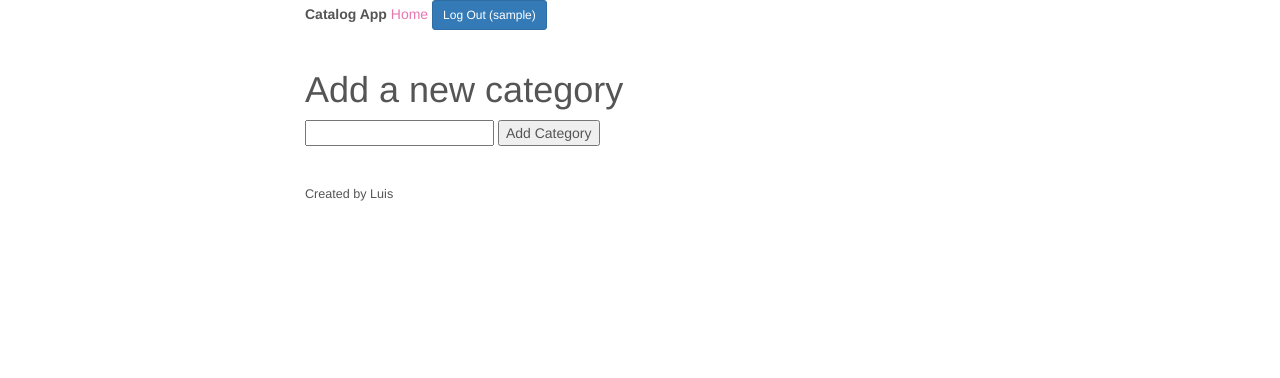
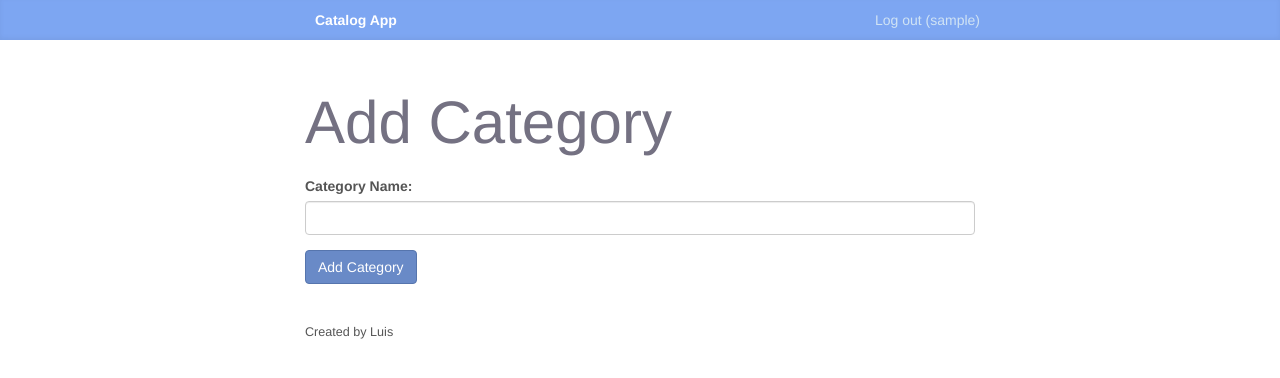
Before and after one commit to luis-rubio/item-catalog-app, a Flask app: page /catalog/new/ in a window 1280 px wide. Shown: the top 378 px of the page. Run offline with Flask 2, Linux system fonts and the light colour scheme; the visitor is signed in with stand-in values (Sample User, id 1); some libraries are stand-ins or nearby versions.

Commit message:
Add template structure to html templates

```diff
--- a/static/app.css
+++ b/static/app.css
@@ -1,25 +1,3 @@
-a {
-  color: #e876af;
-  text-decoration: none;
-}
-
-a:hover,
-a:focus {
-  color: #f589bf;
-  text-decoration: underline;
-}
-
-footer a {
-  color: #6e91d3;
-  text-decoration: none;
-}
-
-footer a:hover,
-footer a:focus {
-  color: #6e91d3;
-  text-decoration: underline;
-}
-
 /*
  * Override Bootstrap's default container.
  */
@@ -38,13 +16,42 @@ body {
   color: #555;
 }
 
-.latest_items {
-  color: #acaab5;
+h3 {
+  margin-top: 0;
+  font-family: "Helvetica Neue", Helvetica, Arial, sans-serif;
+  font-weight: normal;
+  color: #48302f;
 }
+
+a {
+  color: #e876af;
+  text-decoration: none;
+}
+
+a:hover,
+a:focus {
+  color: #f589bf;
+  text-decoration: underline;
+}
+
+/*
+ * Footer
+ */
 
 footer {
   padding-top: 40px;
   font-size: 0.9em;
+}
+
+footer a {
+  color: #6e91d3;
+  text-decoration: none;
+}
+
+footer a:hover,
+footer a:focus {
+  color: #6e91d3;
+  text-decoration: underline;
 }
 
 /*
@@ -58,6 +65,20 @@ footer {
 }
 
 /* Nav links */
+.app-nav-logo {
+  position: relative;
+  display: inline-block;
+  padding: 10px;
+  font-weight: bold;
+  color: #fff;
+}
+
+.app-nav-logo:hover,
+.app-nav-logo:focus {
+  color: #efdee7;
+  text-decoration: none;
+}
+
 .app-nav-item {
   position: relative;
   display: inline-block;
@@ -68,7 +89,8 @@ footer {
 
 .app-nav-item:hover,
 .app-nav-item:focus {
-  color: #fff;
+  color: #e876af;
+  background-color: #e2e2e2;
   text-decoration: none;
 }
 
@@ -113,124 +135,52 @@ footer {
   color: #999;
 }
 
-a {
-  color: #e876af;
-  text-decoration: none;
-}
-
-a:hover,
-a:focus {
-  color: #f589bf;
-  text-decoration: underline;
-}
-
-footer a {
-  color: #6e91d3;
-  text-decoration: none;
-}
-
-footer a:hover,
-footer a:focus {
-  color: #6e91d3;
-  text-decoration: underline;
-}
-
 /*
- * Override Bootstrap's default container.
+ * bootstrap custom button
  */
 
-@media (min-width: 1200px) {
-  .container {
-    width: 700px;
-  }
-}
+ .btn-app {
+   color: #ffffff;
+   background-color: #698AC7;
+   border-color: #5675AD;
+ }
 
-/*
- * Globals
- */
+ .btn-app:hover,
+ .btn-app:focus,
+ .btn-app:active,
+ .btn-app.active,
+ .open .dropdown-toggle.btn-app {
+   color: #ffffff;
+   background-color: #5671A3;
+   border-color: #5675AD;
+ }
 
-body {
-  color: #555;
-}
+ .btn-app:active,
+ .btn-app.active,
+ .open .dropdown-toggle.btn-app {
+   background-image: none;
+ }
 
-h3 {
-  margin-top: 0;
-  font-family: "Helvetica Neue", Helvetica, Arial, sans-serif;
-  font-weight: normal;
-  color: #48302f;
-}
+ .btn-app.disabled,
+ .btn-app[disabled],
+ fieldset[disabled] .btn-app,
+ .btn-app.disabled:hover,
+ .btn-app[disabled]:hover,
+ fieldset[disabled] .btn-app:hover,
+ .btn-app.disabled:focus,
+ .btn-app[disabled]:focus,
+ fieldset[disabled] .btn-app:focus,
+ .btn-app.disabled:active,
+ .btn-app[disabled]:active,
+ fieldset[disabled] .btn-app:active,
+ .btn-app.disabled.active,
+ .btn-app[disabled].active,
+ fieldset[disabled] .btn-app.active {
+   background-color: #698AC7;
+   border-color: #5675AD;
+ }
 
-.latest_items {
-  color: #acaab5;
-}
-
-footer {
-  padding-top: 40px;
-  font-size: 0.9em;
-}
-
-/*
- * Masthead for nav
- */
-
-.app-masthead {
-  background-color: #7da6f2;
-  -webkit-box-shadow: inset 0 -2px 5px rgba(0, 0, 0, 0.05);
-  box-shadow: inset 0 -2px 5px rgba(0, 0, 0, 0.05);
-}
-
-/* Nav links */
-.app-nav-item {
-  position: relative;
-  display: inline-block;
-  padding: 10px;
-  font-weight: 500;
-  color: #d0e3f4;
-}
-
-.app-nav-item:hover,
-.app-nav-item:focus {
-  color: #fff;
-  text-decoration: none;
-}
-
-/* Active state gets a caret at the bottom */
-.app-nav .active {
-  color: #fff;
-}
-
-.app-nav .active::after {
-  position: absolute;
-  bottom: 0;
-  left: 50%;
-  width: 0;
-  height: 0;
-  margin-left: -5px;
-  vertical-align: middle;
-  content: " ";
-  border-right: 5px solid transparent;
-  border-bottom: 5px solid;
-  border-left: 5px solid transparent;
-}
-
-/*
- * app name and description
- */
-
-.app-header {
-  padding-top: 20px;
-  padding-bottom: 20px;
-}
-
-.app-title {
-  margin-top: 30px;
-  margin-bottom: 0;
-  font-size: 60px;
-  font-weight: normal;
-  color: #747182;
-}
-
-.app-description {
-  font-size: 20px;
-  color: #999;
-}
+ .btn-app .badge {
+   color: #698AC7;
+   background-color: #ffffff;
+ }
--- a/templates/category_new.html
+++ b/templates/category_new.html
@@ -1,10 +1,14 @@
 {% extends 'layout.html' %}
 
 {% block body %}
-<h1>Add a new category</h1>
-
+<div class="app-header">
+  <h1 class="app-title">Add Category</h1>
+</div>
 <form action="#" method="post">
-  <input type="text" name="name" value="">
-  <input type="submit" value="Add Category">
+  <div class="form-group">
+    <label for="name">Category Name:</label>
+    <input type="text" class="form-control" name="name" value="">
+  </div>
+    <input type="submit" class="btn btn-app" value="Add Category">
 </form>
 {% endblock %}
--- a/templates/includes/_navbar.html
+++ b/templates/includes/_navbar.html
@@ -1,11 +1,16 @@
-<div class="container">
-  <b>Catalog App</b>
-  <a href="/">Home</a>
-  {%if 'username' not in session %}
-    <a href="/login" class="btn btn-sm btn-primary">Log In</a>
-  {% else %}
-    <a href="/gdisconnect" class="btn btn-sm btn-primary">Log Out ({{ session['username'] }})</a>
-  {% endif %}
-
+<div class="app-masthead">
+  <div class="container">
+    <nav class="app-nav">
+      <a class="app-nav-logo" href="/">Catalog App</a>
+      {%if 'username' not in session %}
+        <a class="app-nav-item navbar-right" href="{{url_for('showLogin')}}">
+          Log in
+        </a>
+      {% else %}
+        <a class="app-nav-item navbar-right" href="#">
+          Log out ({{ session['username'] }})
+        </a>
+      {% endif %}
+    </nav>
+  </div>
 </div>
-<br>
--- a/templates/layout.html
+++ b/templates/layout.html
@@ -5,10 +5,6 @@
     <title>MYAPP</title>
     <link rel="stylesheet" href="https://maxcdn.bootstrapcdn.com/bootstrap/3.3.7/css/bootstrap.min.css">
     <link rel=stylesheet type=text/css href="{{ url_for('static', filename='app.css') }}">
-    <style>
-
-
-    </style>
   </head>
   <body>
     {% include 'includes/_navbar.html' %}
```
Also changed, not shown: templates/category_delete.html (+5 -5 lines), templates/category_edit.html (+8 -4 lines), templates/category_show.html (+17 -6 lines), templates/index.html (+28 -12 lines), templates/item_delete.html (+5 -5 lines), templates/item_edit.html (+12 -5 lines), templates/item_new.html (+12 -5 lines), templates/item_show.html (+16 -8 lines).
